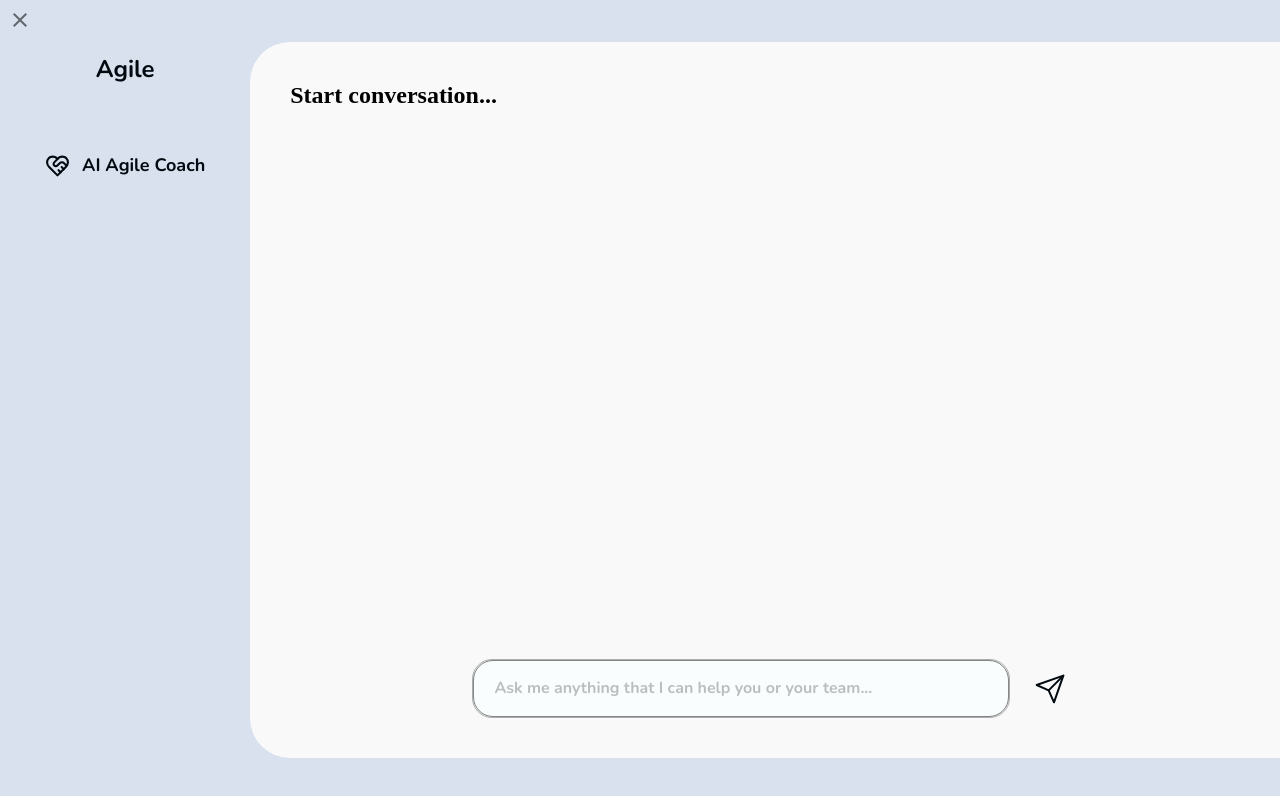
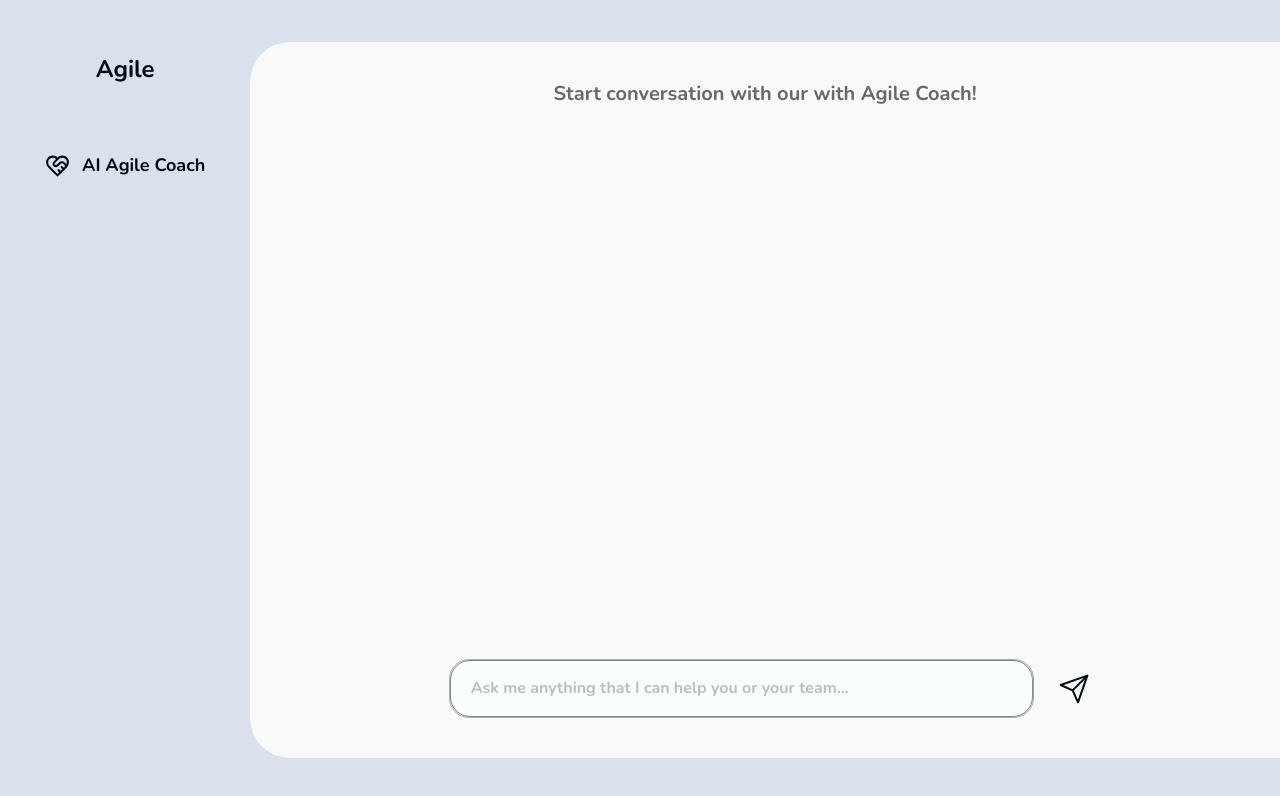
Before and after one commit to bohdan-mykhailenko/ui_ai-coach-chat, a React (Create React App) app: page / in a window 1280 px wide. Shown: the top 796 px of the page. Built offline with nearby package versions, Linux system fonts and the light colour scheme.

Commit message:
add basic adaptivity

```diff
--- a/src/components/ChatContent/ChatContent.tsx
+++ b/src/components/ChatContent/ChatContent.tsx
@@ -17,6 +17,18 @@ export const ChatContent: React.FC = () => {
         height: 'calc(100vh - 84px)',
         backgroundColor: theme.palette.secondary.main,
         borderRadius: '40px 0px 0px 40px',
+
+        '@media (max-width: 900px)': {
+          padding: '30px',
+        },
+
+        '@media (max-width: 600px)': {
+          padding: '20px',
+        },
+
+        '@media (max-width: 450px)': {
+          padding: '10px',
+        },
       }}
     >
       <Grid
--- a/src/components/ChatForm/ChatForm.tsx
+++ b/src/components/ChatForm/ChatForm.tsx
@@ -26,7 +26,7 @@ export const ChatForm: React.FC = () => {
 
       // console.log(response.data.generatedStory);
       const userMessage: Message = {
-        role: 'user',
+        role: 'udser',
         content: inputText,
       };
 
@@ -44,8 +44,22 @@ export const ChatForm: React.FC = () => {
         container
         spacing={2}
         alignItems="center"
-        width="65%"
         margin="0 auto"
+        sx={{
+          width: '70%',
+
+          '@media (max-width: 900px)': {
+            width: '80%',
+          },
+
+          '@media (max-width: 767px)': {
+            width: '100%',
+          },
+
+          '@media (max-width: 600px)': {
+            width: '100%',
+          },
+        }}
       >
         <Grid
           item
--- a/src/components/ChatHistory/ChatHistory.tsx
+++ b/src/components/ChatHistory/ChatHistory.tsx
@@ -2,16 +2,21 @@ import React from 'react';
 import { useSelector } from 'react-redux';
 import { selectMessages } from '../../selectors/messagesSelector';
 import ChatMessageitemsList from '../ChatMessagesList/ChatMessagesList';
-import { Grid } from '@mui/material';
+import { Grid, Typography, useTheme } from '@mui/material';
 
 export const ChatHistory: React.FC = () => {
+  const theme = useTheme();
   const messages = useSelector(selectMessages);
   const isEmptyHistory = messages.length === 0;
 
   return (
     <Grid>
       {isEmptyHistory ? (
-        <h2>Start conversation...</h2>
+        <Grid>
+          <Typography variant="h3" color={theme.palette.gray.dark}>
+            Start conversation with our with Agile Coach!
+          </Typography>
+        </Grid>
       ) : (
         <ChatMessageitemsList messages={messages} />
       )}
--- a/src/components/ChatMessageItem/ChatMessageItem.tsx
+++ b/src/components/ChatMessageItem/ChatMessageItem.tsx
@@ -23,6 +23,15 @@ export const ChatMessageitem: React.FC<ChatMessageitemProps> = ({
         borderRadius: '40px',
         backgroundColor: selectedColor,
         position: 'relative',
+
+        [theme.breakpoints.down('sm')]: {
+          borderRadius: '30px',
+          padding: '15px 20px',
+        },
+
+        [theme.breakpoints.up('xs')]: {
+          padding: '15px 20px',
+        },
       }}
     >
       <Typography
--- a/src/components/Sidebar/Sidebar.tsx
+++ b/src/components/Sidebar/Sidebar.tsx
@@ -31,7 +31,6 @@ export const Sidebar: React.FC = () => {
   };
 
   if (isSmallScreen && !isSidebarOpen) {
-    // Render the sidebar toggle button for small screens
     return (
       <IconButton onClick={handleOpenSidebar}>
         <MenuIcon />
@@ -58,17 +57,22 @@ export const Sidebar: React.FC = () => {
           backgroundColor: theme.palette.blue.main,
           border: 'none',
 
+          '@media (max-width: 900px)': {
+            padding: '50px 20px',
+          },
+
           '@media (max-width: 600px)': {
-            padding: '50px 10px',
-            width: '100vw',
+            padding: '50px 5px',
           },
 
           '@media (max-width: 450px)': {
-            padding: '20px 5px',
+            padding: '100px 5px',
+            width: '100vw',
           },
         },
       }}
     >
+      {isSmallScreen && (
         <IconButton
           onClick={handleCloseSidebar}
           sx={{
@@ -79,7 +83,7 @@ export const Sidebar: React.FC = () => {
         >
           <CloseIcon />
         </IconButton>
-
+      )}
       <Typography
         sx={{
           color: theme.palette.black.main,
@@ -95,7 +99,7 @@ export const Sidebar: React.FC = () => {
           container
           alignItems="center"
           sx={{
-            '@media (max-width: 450px)': {
+            '@media (max-width: 600px)': {
               flexDirection: 'column',
             },
           }}
--- a/src/theme.ts
+++ b/src/theme.ts
@@ -13,6 +13,19 @@ export const theme = createTheme({
 
       '@media (max-width: 450px)': {
         fontSize: '20px',
+      },
+    },
+    h3: {
+      fontSize: '20px',
+      fontWeight: 700,
+      textAlign: 'center',
+
+      '@media (max-width: 600px)': {
+        fontSize: '18px',
+      },
+
+      '@media (max-width: 450px)': {
+        fontSize: '16px',
       },
     },
     h4: {
```
Lines whose indentation alone changed are shown as unchanged.
